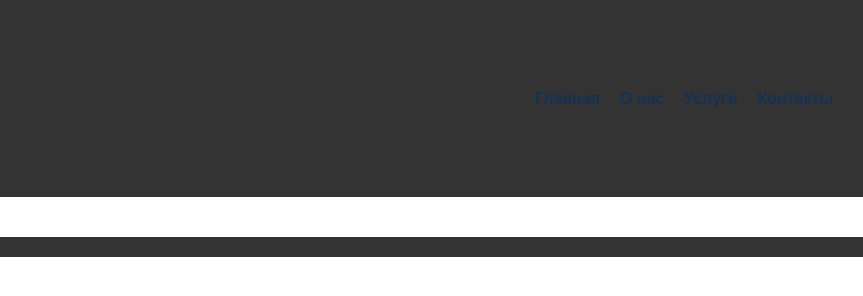
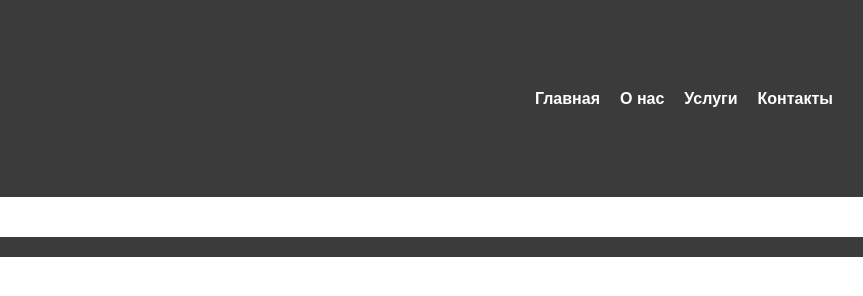
Before and after one commit to Marfik273/praktika, a plain HTML site: page index.html in a window 1280 px wide. Shown: the full height of the page, 417-1280 px from the left. Drawn offline with Linux system fonts and the light colour scheme.

Commit message:
Update styles.css

```diff
--- a/styles.css
+++ b/styles.css
@@ -5,8 +5,8 @@ body {
 }
 
 header {
-    background-color: #333;
-    color: #123456;
+    background-color: #3b3b3b;
+    color: #fff;
     padding: 10px;
     display: flex;
     justify-content: space-between;
@@ -31,7 +31,7 @@ nav li {
 
 nav a {
     text-decoration: none;
-    color: #123456;
+    color: #fff;
     font-weight: bold;
 }
 
@@ -40,8 +40,8 @@ main {
 }
 
 footer {
-    background-color: #333;
-    color: #123456;
+    background-color: #3b3b3b;
+    color: #fff;
     padding: 10px;
     text-align: center;
 }
```
